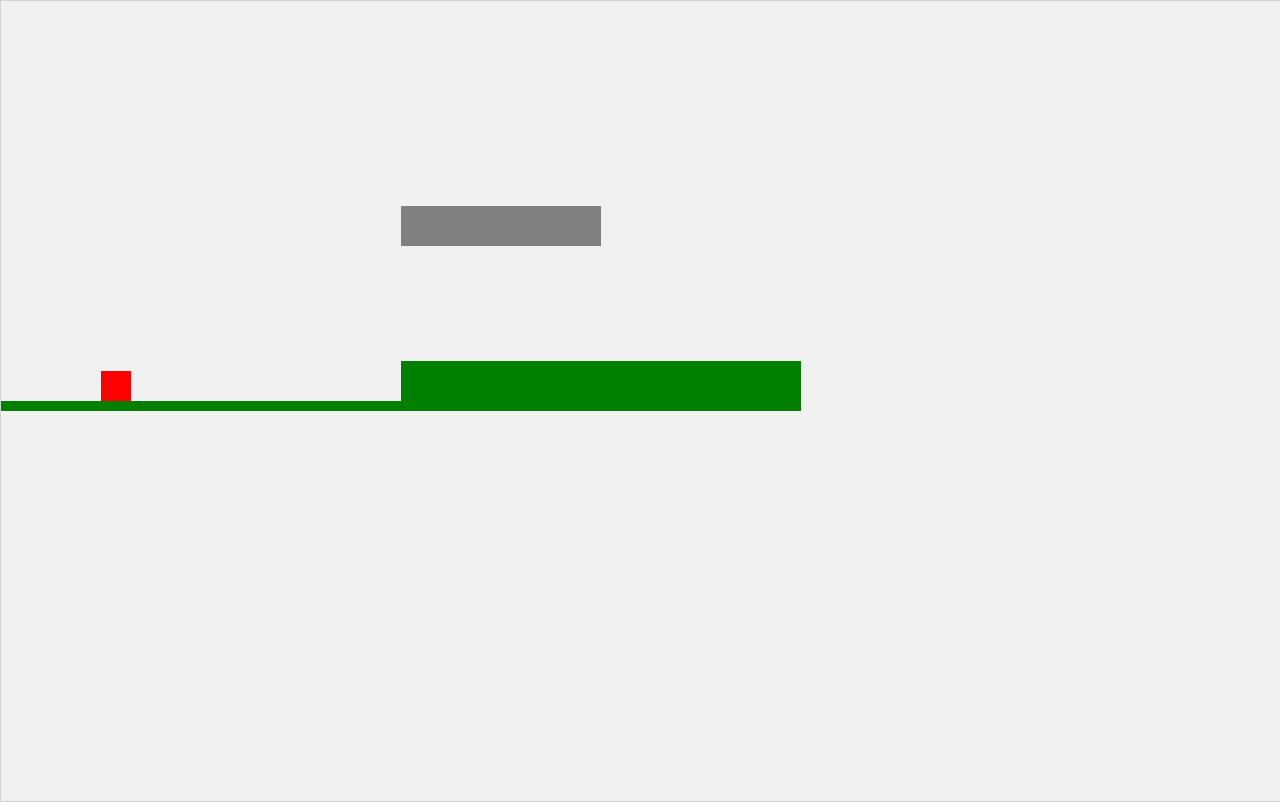
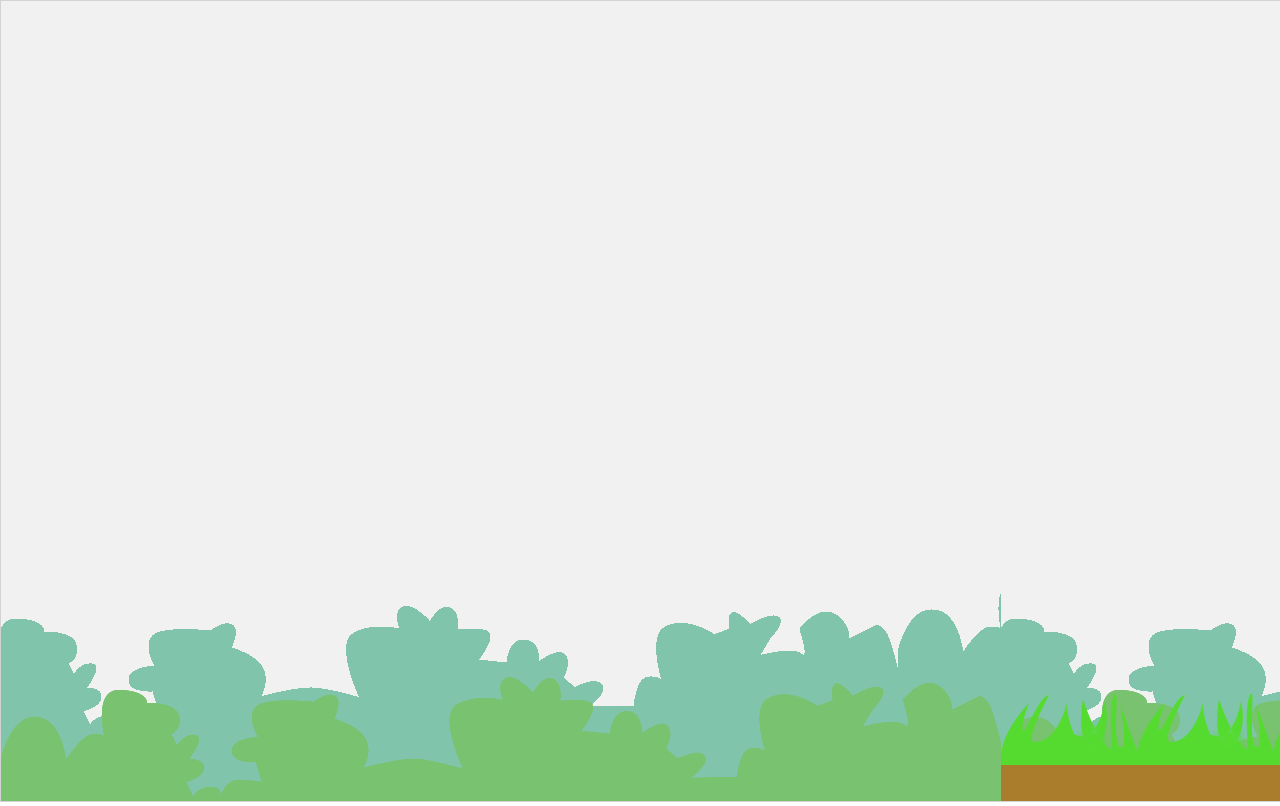
Before and after one commit to b-bly/HTML-5-Game-Practice, a plain HTML site: page index.html in a window 1280 px wide. Drawn offline with Linux system fonts and the light colour scheme.

Commit message:
background image added and it moves

```diff
--- a/constructors/game.piece.js
+++ b/constructors/game.piece.js
@@ -88,13 +88,14 @@ function gamePiece(width, height, color, x, y) {
             }
         });
         //groundPiece with highest groundTop  = GROUND_LEVEL
-        if (currentGroundPieces) {
+        if (currentGroundPieces.length > 0) {
             var highestGround = currentGroundPieces.reduce(function (acc, groundPiece, i) {
                 if (acc.y > groundPiece.y) { //REMEMBER higher y is lower on screen
                     acc = groundPiece;
                 }
                 return acc;
             }, currentGroundPieces[0]);
+            //error on this line after changing the background to an image.
             this.groundLevel = highestGround.y;
         } else {
             this.groundLevel = GROUND_LEVEL;
--- /dev/null
+++ b/constructors/image.js
@@ -0,0 +1,25 @@
+function image(width, height, filename, x, y, type) {
+    this.type = type;
+
+    this.image = new Image();
+    this.image.src = filename;
+
+    this.width = width;
+    this.height = height;
+    this.speedX = 0;
+    this.speedY = 0;
+    this.x = x;
+    this.y = y;
+    this.update = function () {
+        ctx = myGameArea.context;
+
+        ctx.drawImage(this.image,
+            this.x,
+            this.y,
+            this.width, this.height);
+
+    }
+    this.newPos = function () {
+        this.x += this.speedX;
+    }
+}
--- a/index.html
+++ b/index.html
@@ -18,6 +18,8 @@
         <script src="script.js" type="text/javascript"></script>
         <script src="constructors/component.js" type="text/javascript"></script>
         <script src="constructors/game.piece.js" type="text/javascript"></script>
+        <script src="constructors/sprite.js" type="text/javascript"></script>
+        <script src="constructors/image.js" type="text/javascript"></script>
 
     </body>
 </html>
--- a/script.js
+++ b/script.js
@@ -3,13 +3,15 @@
 var myGamePiece;
 var ground;
 var groundTwo;
-var background;
+var foreground, foregroundTwo, foregroundThree, background, backgroundTwo;
 var temporaryGroundArr = [];
 var allComponents = [];
 
 //replace ground vars with ground = []
 var GROUND_LEVEL = 400;
-var BOTTOM = 410;
+//the foreground image is supposed to be 200px high.
+//When bottom = 888 it looks like the game piece is sitting right at ground level.
+var BOTTOM = 888;
 
 function startGame() {
     myGameArea.start();
@@ -17,19 +19,34 @@ function startGame() {
     var height = 30;
     var width = 30;
     myGamePiece = new gamePiece(width, height, "red", 100, GROUND_LEVEL - height);
+
+
     //myObstacle = new component(10, 200, "green", 300, 120);
     height = 10, width = 400;
     ground = new component(width, height, "green", 0, BOTTOM - height);
-    height = 50, width = 400;
+
+
+
+    height = 50, width = 2000;
     groundTwo = new component(width, height, "green", 400, BOTTOM - height);
 
-    height = 40, width = 200;
-    background = new component(width, height, "gray", 400, BOTTOM / 2);
+    height = 1000, width = 1000;
+    background = new image(width, height, 'forest/Trees.png', 0, 0, 'image');
+    height = 1000, width = 1000;
+    backgroundTwo = new image(width, height, 'forest/Trees.png', 1000, 0, 'image');
+
+    height = 200, width = 1000;
+    foreground = new image(width, height, 'forest/grass.png', 0, 800, 'image');
+    height = 200, width = 1000;
+    foregroundTwo = new image(width, height, 'forest/grass.png', 1000, 800, 'image');
+    height = 200, width = 1000;
+    foregroundThree = new image(width, height, 'forest/grass.png', 1000, 688, 'image');
+    //if I define backgroundTwo below background, it throws an error
+
     //replace
     temporaryGroundArr.push(ground);
     temporaryGroundArr.push(groundTwo);
-
-    allComponents = [ground, groundTwo, background];
+    allComponents = [background, backgroundTwo, ground, groundTwo, foreground, foregroundTwo, foregroundThree];
 }
 
 var myGameArea = {
@@ -60,6 +77,7 @@ function updateGameArea() {
     allComponents.forEach(function (component, i) {
         component.speedX = 0;
     })
+
 
 
     myGamePiece.getGROUND_LEVEL(temporaryGroundArr);
@@ -101,14 +119,14 @@ function updateGameArea() {
     }
     //find new positions and redraw the game area.
     myGameArea.clear();
+//the order the update functions are called determines what image is in front of what
 
-    myGamePiece.newPos();
-    myGamePiece.update();
     allComponents.forEach(function (component, i) {
         component.newPos();
         component.update();
     });
-
+    myGamePiece.newPos();
+    myGamePiece.update();
 }
 
 function crashWithGround(groundArray) {
@@ -140,3 +158,18 @@ function crashWithGround(groundArray) {
 //projects
 //links - github etc
 //contact?
+
+//Components
+//Have different arrays for how far back a game component is:
+    //foreground array 2x as long as midground
+    //midground array 2 x as long as background
+    //background array
+//draw in photoshop and add them several times so they can be looped trough.
+//For components that are as wide as the screen, make sure they begin and end at the
+//same height, so that they can be looped through.
+
+//ERROR
+//got this after adding background image
+// Uncaught TypeError: Cannot read property 'y' of undefined
+// at gamePiece.getGROUND_LEVEL (game.piece.js:98)
+// at updateGameArea (script.js:65)
```
Also changed, not shown: forest/Trees.png (added), forest/grass.png (added).
